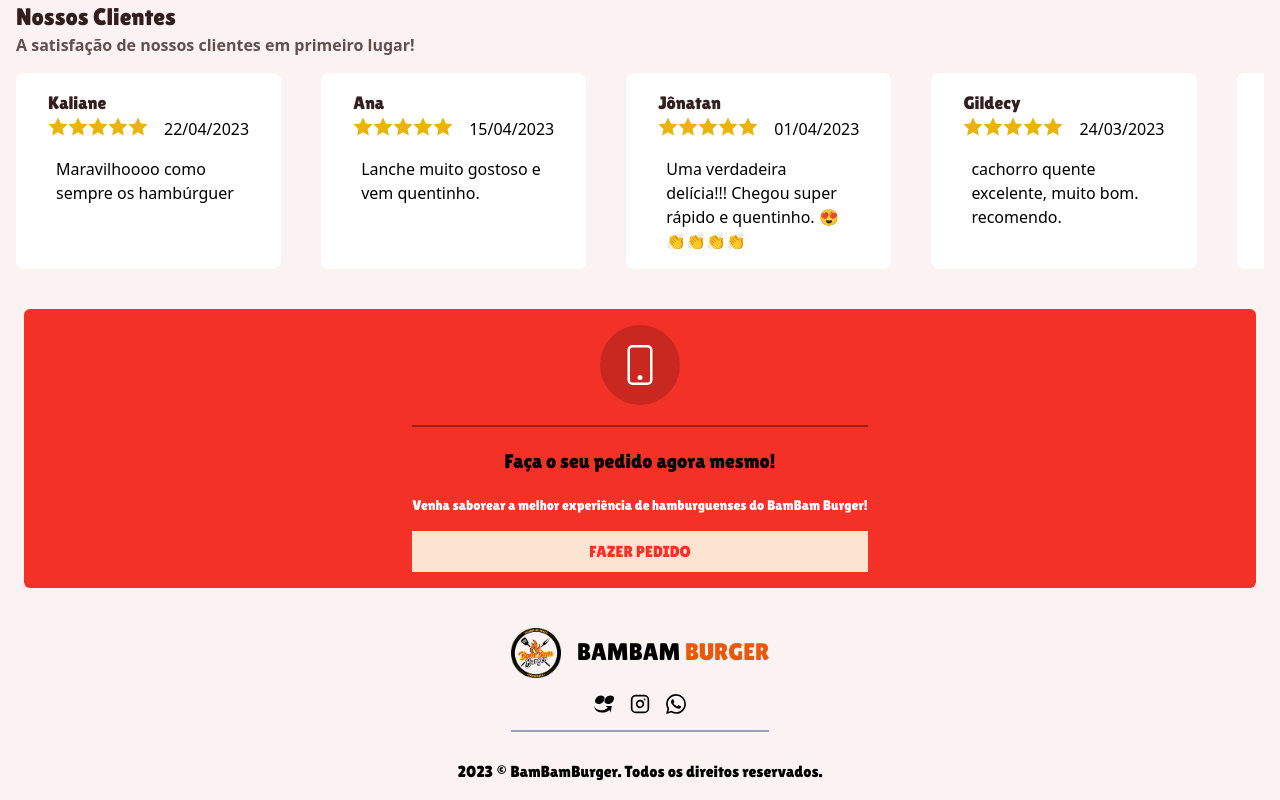
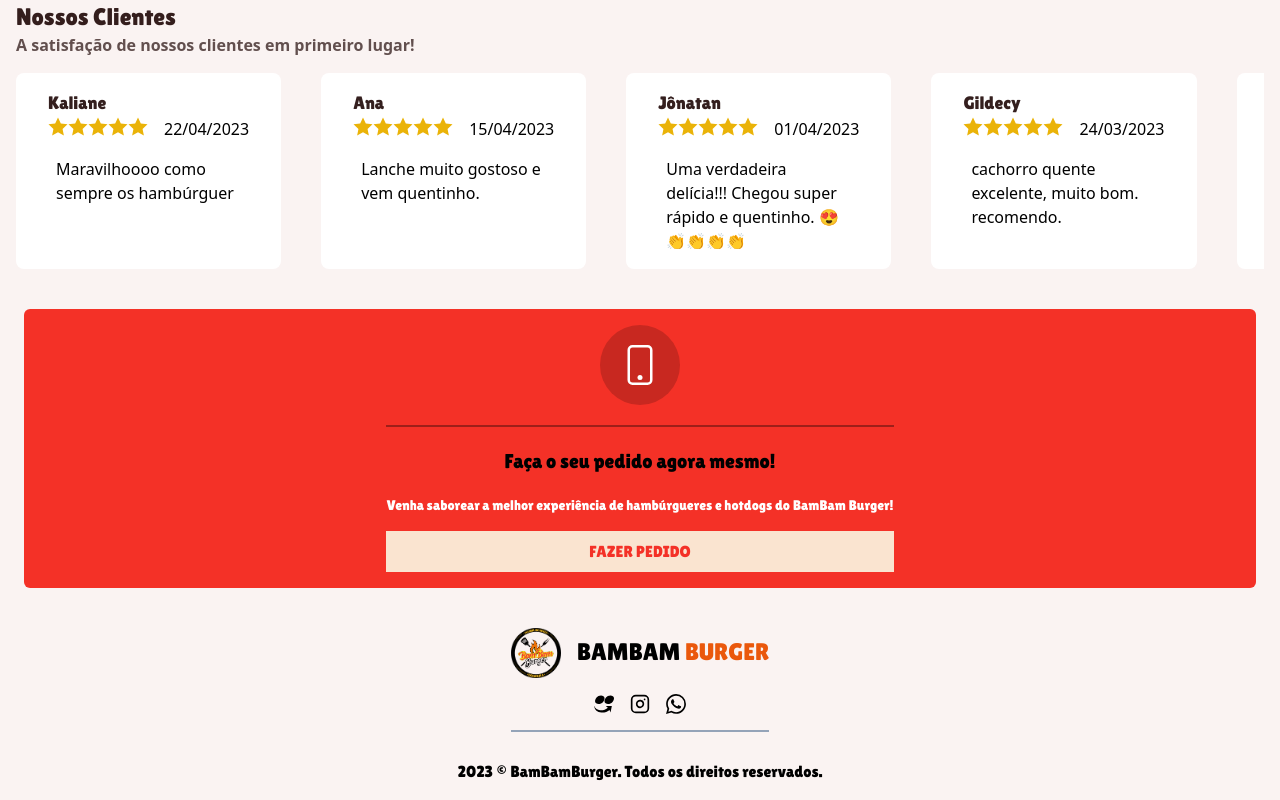
Before and after one commit to FelipeDamascen0/bambam-burger, a React (Vite) app: page / in a window 1280 px wide. Shown: the part 1326-2126 px from the top of the page. Built offline with nearby package versions, Linux system fonts and the light colour scheme.

Commit message:
Change Text

```diff
--- a/src/components/MakeOrder/index.jsx
+++ b/src/components/MakeOrder/index.jsx
@@ -12,7 +12,7 @@ export const MakeOrder = () => {
           Faça o seu pedido agora mesmo!
         </h1>
         <p className='font-lilita text-sm text-white text-center pt-5'>
-          Venha saborear a melhor experiência de hamburguenses do BamBam Burger!
+          Venha saborear a melhor experiência de hambúrgueres e hotdogs do BamBam Burger!
         </p>
 
         <button className='bg-[#FAE4D0] w-full my-4 py-2'>
```
